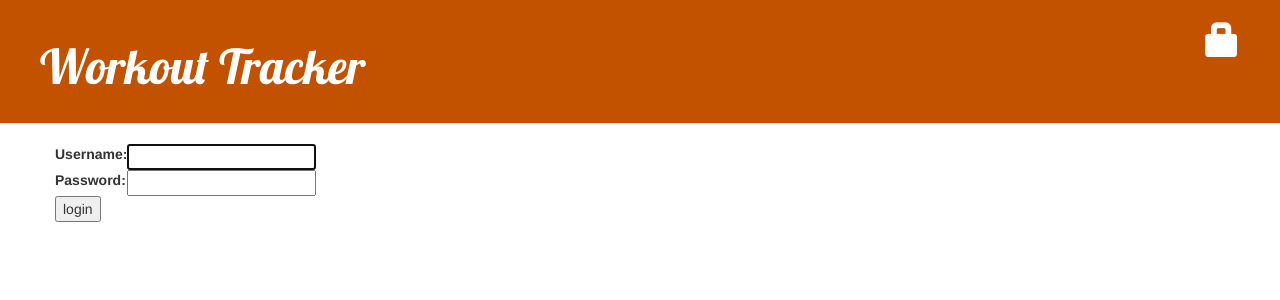
After one commit to bropez/my-second-blog, a Django app: page /accounts/login/ in a window 1280 px wide. The commit adds this page. Shown: the top 300 px of the page. Run offline with Django 3.2, Linux system fonts and the light colour scheme; some libraries are stand-ins or nearby versions.

Commit message:
Made a login link and made all post creation and deletion need authorization from the login

```diff
--- a/mysite/blog/templates/blog/base.html
+++ b/mysite/blog/templates/blog/base.html
@@ -13,8 +13,12 @@
     <div class="page-header">
         {% if user.is_authenticated %}
             <a href="{% url 'post_new' %}" class="top menu"><span class="glyphicon glyphicon-plus"></span></a>
+            <a href="{% url 'post_draft_list'%}" class="top-menu"><span class="glyphicon glyphicon-edit"></span></a>
+            <p class="top-menu">Hello {{ user.username }} <small>(<a href="{% url 'logout' %}">Log out</a>)</small></p>
+        {% else %}
+            <a href="{% url 'login' %}" class="top-menu"><span class="glyphicon glyphicon-lock"></span></a>
         {% endif %}
-        <h1><a href="/">Django Girls Blog</a></h1>
+        <h1><a href="/">Workout Tracker</a></h1>
     </div>
     <div class="content container">
         <div class="row">
--- a/mysite/blog/templates/blog/post_detail.html
+++ b/mysite/blog/templates/blog/post_detail.html
@@ -6,9 +6,12 @@
             <div class="date">
                 {{ post.published_date }}
             </div>
+        {% else %}
+            <a class="btn btn-default" href="{% url 'post_publish' pk=post.pk %}">Publish</a>
         {% endif %}
         {% if user.is_authenticated %}
             <a class="btn btn-default" href="{% url 'post_edit' pk=post.pk %}"><span class="glyphicon glyphicon-pencil"></span></a>
+            <a class="btn btn-default" href="{% url 'post_remove' pk=post.pk %}"><span class="glyphicon glyphicon-remove"></span></a>
         {% endif %}
         <h2>{{ post.workout_name }}</h2>
         <p>{{ post.text|linebreaksbr }}</p>
--- /dev/null
+++ b/mysite/blog/templates/registration/login.html
@@ -0,0 +1,24 @@
+{% extends 'blog/base.html' %}
+
+{% block content %}
+    {% if form.errors %}
+        <p>Your username and password didn't match. Please try again.</p>
+    {% endif %}
+
+    <form method="POST" action="{% url 'login' %}">
+        {% csrf_token %}
+        <table>
+            <tr>
+                <td>{{ form.username.label_tag }}</td>
+                <td>{{ form.username }}</td>
+            </tr>
+            <tr>
+                <td>{{ form.password.label_tag }}</td>
+                <td>{{ form.password }}</td>
+            </tr>
+        </table>
+
+        <input type="submit" value="login">
+        <input type="hidden" name="next" value="{{ next }}">
+    </form>
+{% endblock %}
--- a/mysite/blog/urls.py
+++ b/mysite/blog/urls.py
@@ -7,5 +7,8 @@ urlpatterns = [
     path('post/<int:pk>/', views.post_detail, name='post_detail'),
     path('post/new', views.post_new, name='post_new'),
     path('post/<int:pk>/edit/', views.post_edit, name='post_edit'),
+    path('drafts/', views.post_draft_list, name='post_draft_list'),
+    path('post/<pk>/publish/', views.post_publish, name='post_publish'),
+    path('post/<pk>/remove/', views.post_remove, name='post_remove'),
 
 ]
--- a/mysite/mysite/settings.py
+++ b/mysite/mysite/settings.py
@@ -120,3 +120,6 @@ USE_TZ = True
 
 STATIC_URL = '/static/'
 STATIC_ROOT = os.path.join(BASE_DIR, "static")
+
+# login redirect
+LOGIN_REDIRECT_URL = '/'
--- a/mysite/mysite/urls.py
+++ b/mysite/mysite/urls.py
@@ -16,8 +16,11 @@ Including another URLconf
 from django.contrib import admin
 from django.urls import path, include
 
+from django.contrib.auth import views as auth_views
+
 urlpatterns = [
     path('admin/', admin.site.urls),
     path('', include('blog.urls')),
-
+    path('accounts/login/', auth_views.LoginView.as_view(), name='login'),
+    path('accouts/logout/', auth_views.LogoutView.as_view(), name='logout', kwargs={'next_page': '/'}),
 ]
```
Also changed, not shown: mysite/blog/templates/blog/post_draft_list.html (added, +11 -0 lines), mysite/blog/views.py (+25 -2 lines).
